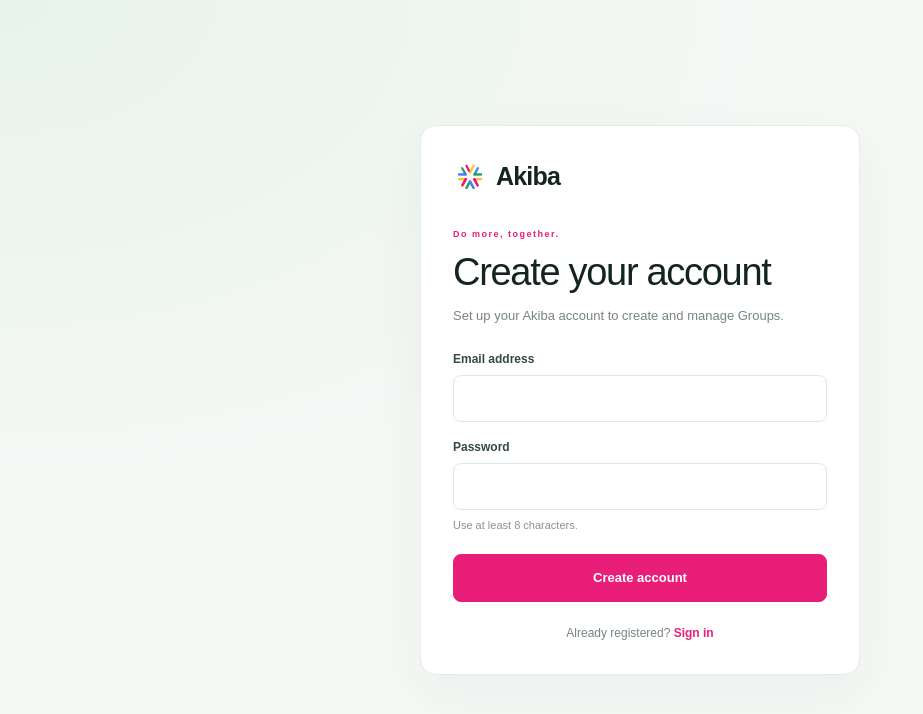
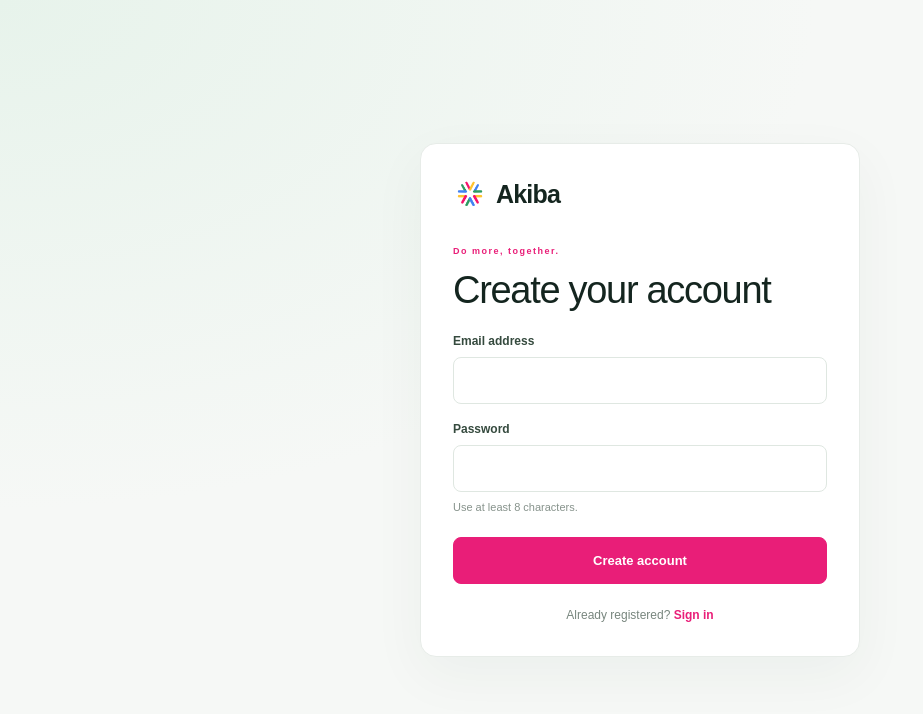
Before and after one commit to aogajoseph/akiba, a Next.js app: page /signup in a window 1280 px wide. Shown: the top 714 px of the page, without its empty margins (0-923 px from the left). Built offline with nearby package versions, Linux system fonts and the light colour scheme; no server answers.

Commit message:
Remove signup introductory helper copy

```diff
--- a/app/signup/page.tsx
+++ b/app/signup/page.tsx
@@ -13,7 +13,6 @@ export default async function SignupPage({ searchParams }: Props) {
   return <main className="auth-shell"><section className="auth-card">
     <Link href="/" className="auth-brand"><img className="auth-brand-logo" src="/akiba-logo.png" alt="" />Akiba</Link>
     <div className="workspace-eyebrow">Do more, together.</div><h1>Create your account</h1>
-    <p className="auth-description">Set up your Akiba account to create and manage Groups.</p>
     {params.error && <p className="auth-error" role="alert">{params.error}</p>}
     <SignupForm />
     <p className="auth-switch">Already registered? <Link href="/login">Sign in</Link></p>
```
